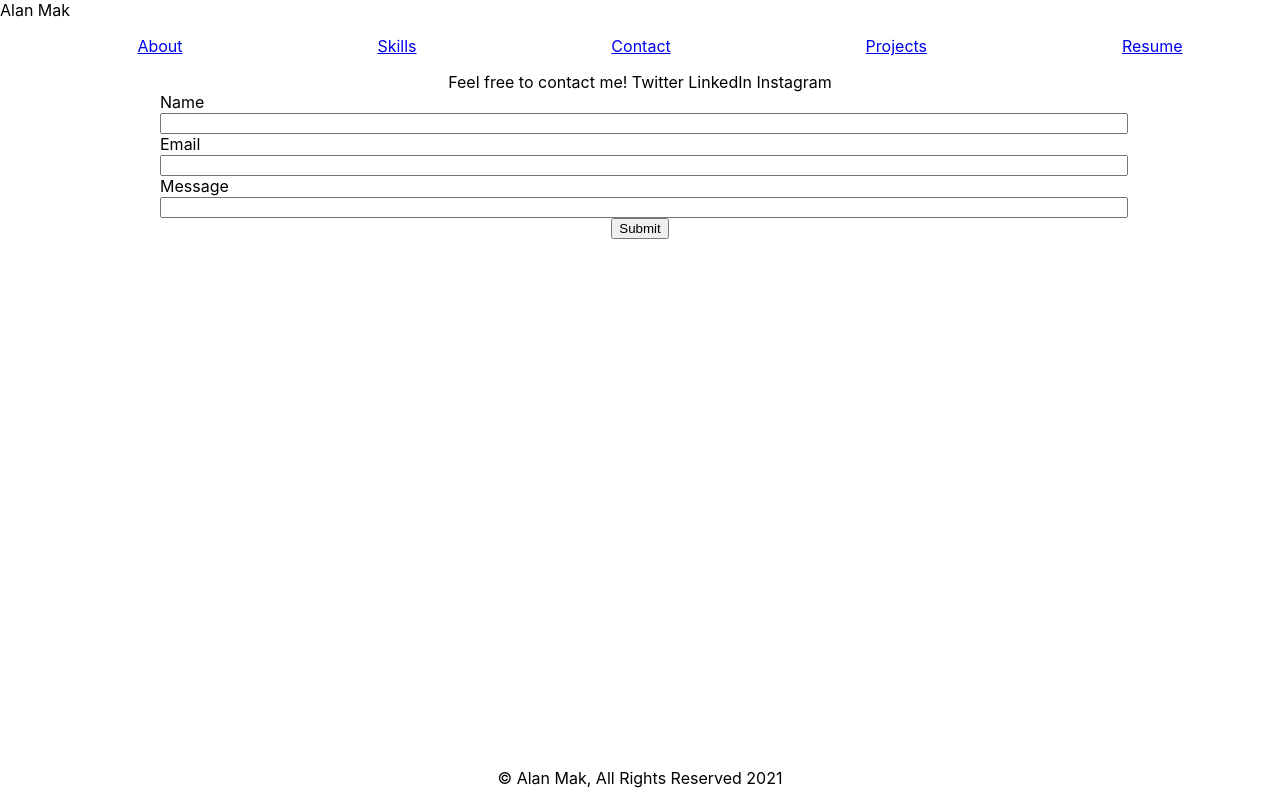
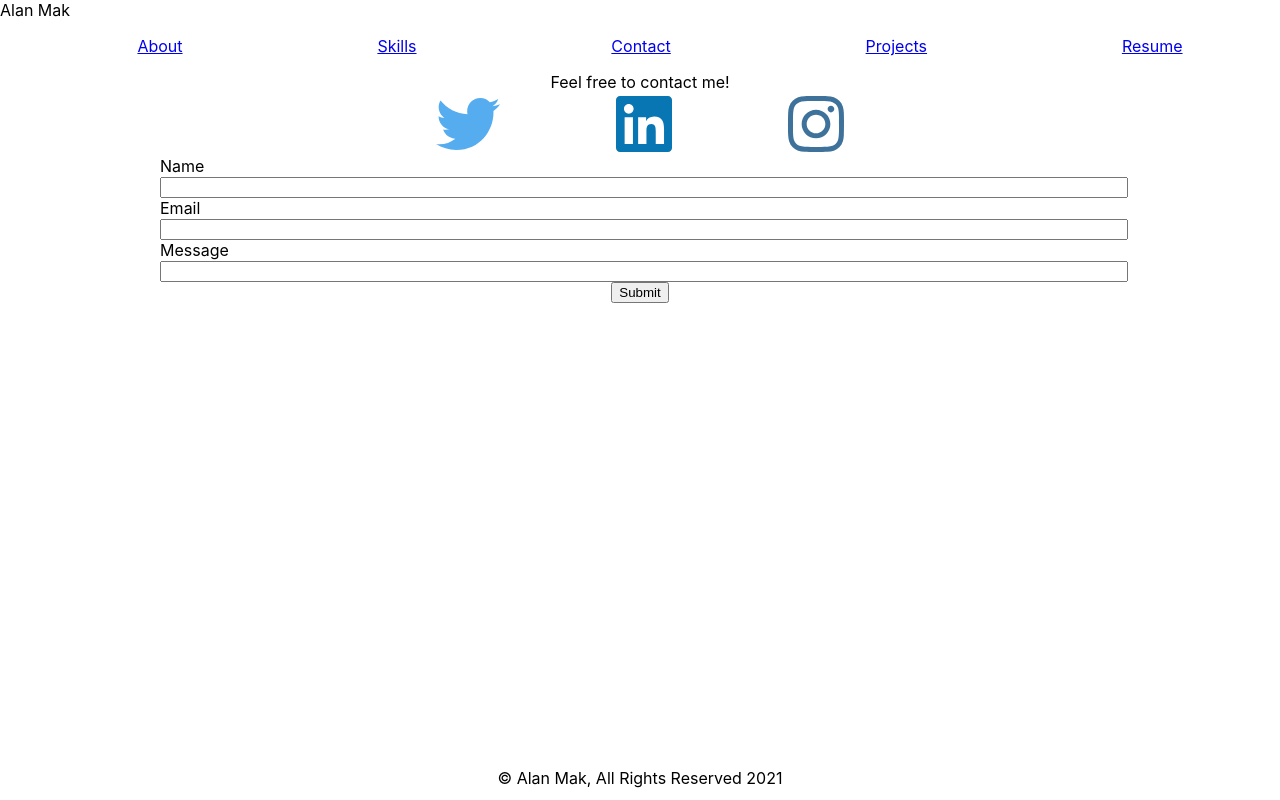
Before and after one commit to alan-mak/portfolio, a React (Create React App) app in the folder frontend/: page /contact in a window 1280 px wide. Built offline with nearby package versions, Linux system fonts and the light colour scheme.

Commit message:
Added icons for socials

```diff
--- a/frontend/package.json
+++ b/frontend/package.json
@@ -4,6 +4,10 @@
   "private": true,
   "proxy": "http://localhost:3001",
   "dependencies": {
+    "@fortawesome/fontawesome-svg-core": "^1.2.34",
+    "@fortawesome/free-brands-svg-icons": "^5.15.2",
+    "@fortawesome/free-solid-svg-icons": "^5.15.2",
+    "@fortawesome/react-fontawesome": "^0.1.14",
     "@testing-library/jest-dom": "^5.11.9",
     "@testing-library/react": "^11.2.5",
     "@testing-library/user-event": "^12.7.3",
@@ -11,7 +15,7 @@
     "react": "^17.0.1",
     "react-dom": "^17.0.1",
     "react-router-dom": "^5.2.0",
-    "react-scripts": "4.0.3",
+    "react-scripts": "^4.0.3",
     "sass": "^1.32.8",
     "web-vitals": "^1.1.0"
   },
--- a/frontend/src/components/contact.jsx
+++ b/frontend/src/components/contact.jsx
@@ -1,15 +1,27 @@
 import React from 'react';
-import useApplicationData from '../hooks/useApplicationData'
-import './contact.scss'
+import useApplicationData from '../hooks/useApplicationData';
+
+import './contact.scss';
+
+import { FontAwesomeIcon } from '@fortawesome/react-fontawesome';
+import { faTwitter, faLinkedin, faInstagram } from '@fortawesome/free-brands-svg-icons';
 
 export default function Contact() {
   const { handleInput } = useApplicationData();
   return (
     <div className="contact">
       Feel free to contact me!
-      Twitter
-      LinkedIn
-      Instagram
+      <div className="socials">
+        <a href="https://twitter.com/alan_mak13">
+          <FontAwesomeIcon icon={faTwitter} size="4x" id="twitter"/>
+        </a>
+        <a href="https://www.linkedin.com/in/alanmak95/">
+          <FontAwesomeIcon icon={faLinkedin} size="4x" id="linkedin"/>
+        </a>
+        <a href="https://www.instagram.com/alan_mak13/">
+          <FontAwesomeIcon icon={faInstagram} size="4x" id="instagram"/>
+        </a>
+      </div>
     <form autoComplete="off" onSubmit={(event) => event.preventDefault()}>
       <label>Name
         <input
--- a/frontend/src/components/contact.scss
+++ b/frontend/src/components/contact.scss
@@ -2,6 +2,22 @@
   display: flex;
   flex-direction: column;
   align-items: center;
+  .socials {
+    width: 50%;
+    display: flex;
+    justify-content: space-evenly;
+    a {
+      #twitter {
+        color: #55acee;
+      }
+      #linkedin {
+        color: #0976b4;
+      }
+      #instagram {
+        color: #3f729b;
+      }
+    }
+  }
 
   form {
     width: 75%;
```
Also changed, not shown: 1 other file (tests, documents, lock files or other folders).
